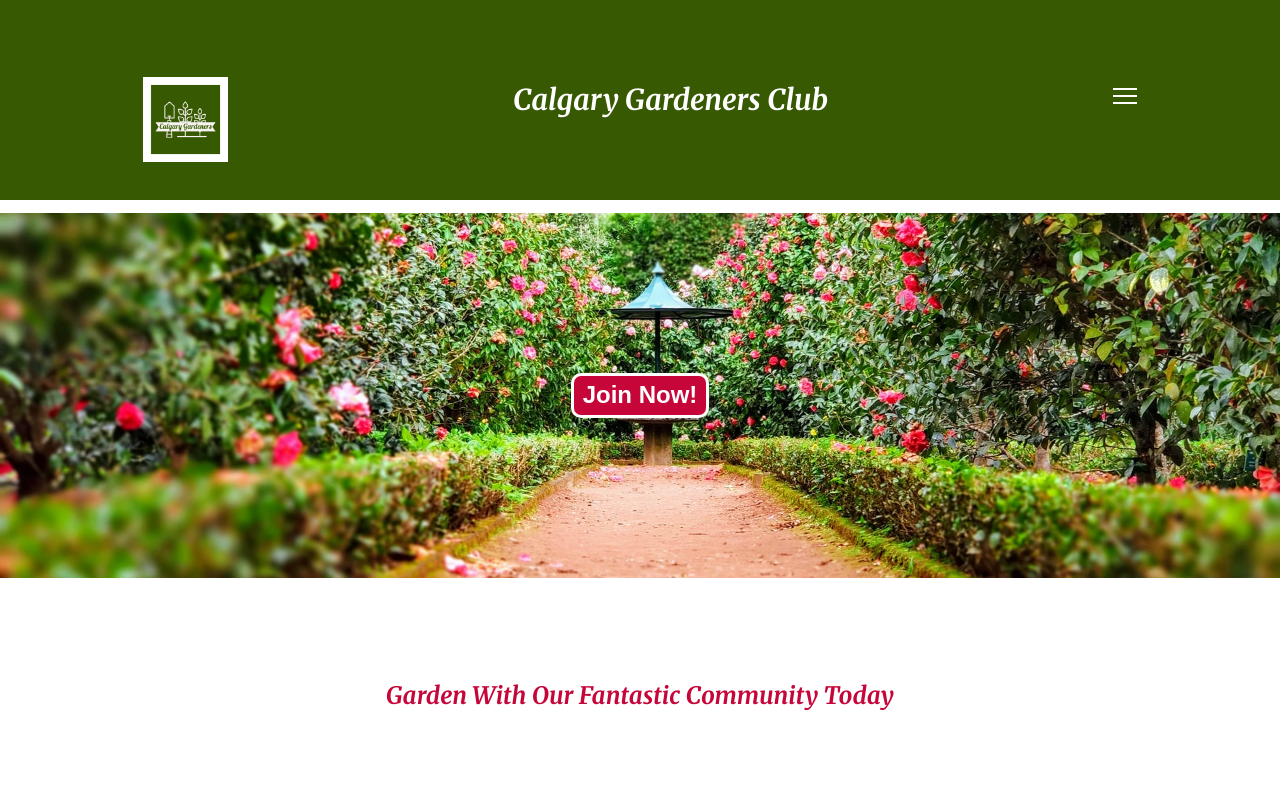
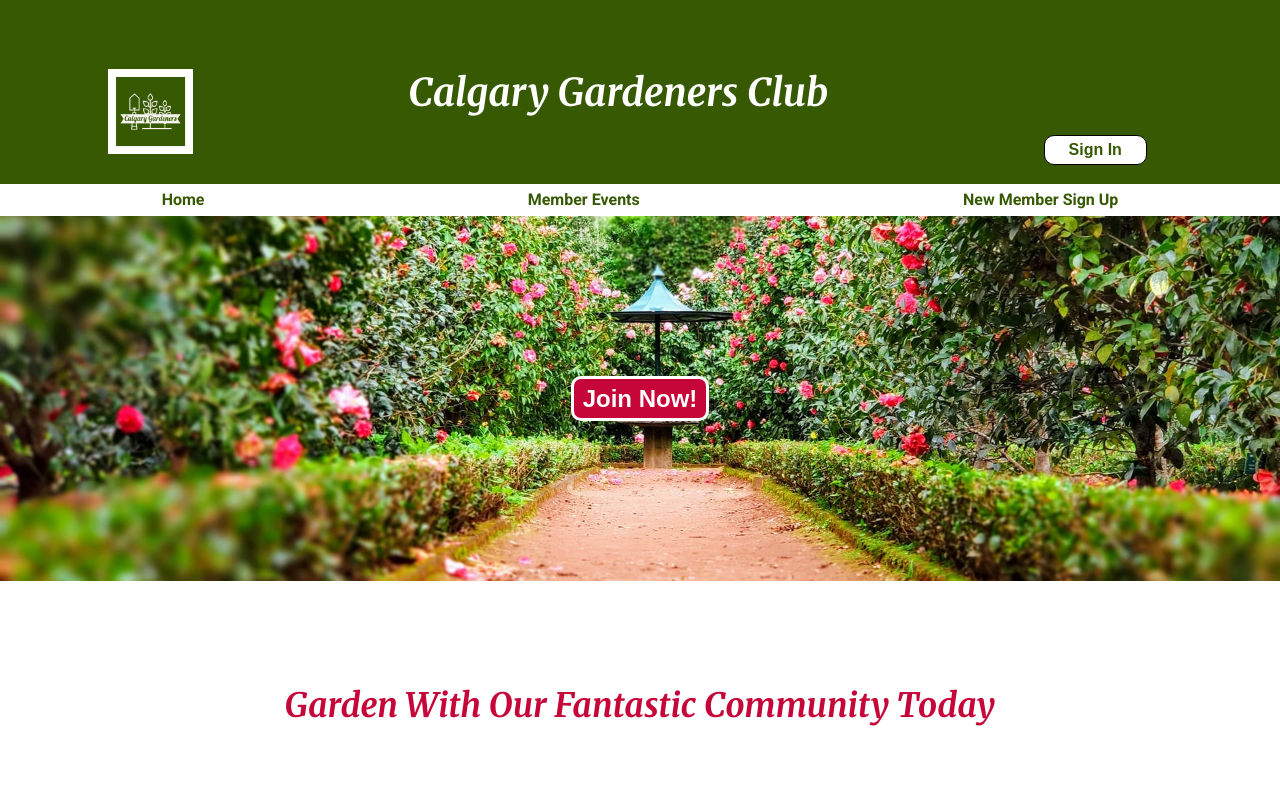
Before and after one commit to TiffanyStPierre/GardeningClub, a plain HTML site: page index.html in a window 1280 px wide. Shown: the top 800 px of the page. Drawn offline with Linux system fonts and the light colour scheme.

Commit message:
Started desktop CSS layout

```diff
--- a/css/style.css
+++ b/css/style.css
@@ -36,7 +36,7 @@ img {
     border-radius: 10px;
     width: 103px;
     height: 30px;
-    border: 2px solid #365902;
+    border: 1px solid #000000;
     background-color: #ffffff;
     font-size: 16px;
     text-align: center;
@@ -63,9 +63,12 @@ header {
     background-color: #365902;
     display: flex;
     justify-content: space-around;
-    font-size: 1.6em;
     align-items: center;
     color: #ffffff;
+}
+
+h1 {
+    font-size: 1.6em;
 }
 
 #hero {
@@ -85,10 +88,13 @@ header {
 #invite {
     grid-area: invite;
     color: #c60639;
-    font-size: 1.4em;
     text-align: center;
     margin: 8% 0% 0% 0%;
     line-height: 1.3;
+}
+
+#invite h2 {
+    font-size: 1.4em;
 }
 
 #links {
@@ -176,8 +182,8 @@ footer {
 }
 
 @media screen and (min-width: 550px) {
-    #header-banner {
-        font-size: 1.8em;
+    h1 {
+        font-size: 2em;
     }
 
     #invite {
@@ -199,7 +205,56 @@ footer {
 
 @media screen and (min-width: 700px) {
 
+#header-btn {
+    display: block;
+    align-self: end;
+    margin-right: 2%;
+    margin-bottom: 1.5%;
 }
 
+.hamburger {
+    display: none;
+}
 
-/*----DESKTOP LAYOUT----*/
+#navbar {
+    display: inline-block;
+    height: 100%;
+}
+
+ul {
+    display: flex;
+    flex-direction: row;
+    justify-content: space-around;
+    align-items: center;
+    height: 100%;
+}
+
+ul a {
+    text-decoration: none;
+    color: #365902;
+    font-weight: bold;
+}
+
+header {
+    display: flex;
+    flex-direction: column;
+}
+
+#header-banner {
+    height: 85%;
+}
+
+h1 {
+    font-size: 2.4rem;
+}
+
+#links {
+    display: flex;
+    flex-direction: row;
+}
+
+#hero {
+    margin-top: 0%;
+}
+
+}
--- a/index.html
+++ b/index.html
@@ -31,8 +31,7 @@
                 <span class="hamburger-bottom"></span>
             </button>
         </div>
-        <div id="navbar">
-            <nav>
+        <nav id="navbar">
             <ul>
                 <li>
                     <a href="index.html">Home</a>
@@ -45,7 +44,6 @@
                 </li>
             </ul>
         </nav>
-        </div>
     </header>
     <section id="hero">
         <button class="btn" id="join-btn">Join Now!</button>
```
Lines whose indentation alone changed are shown as unchanged.
